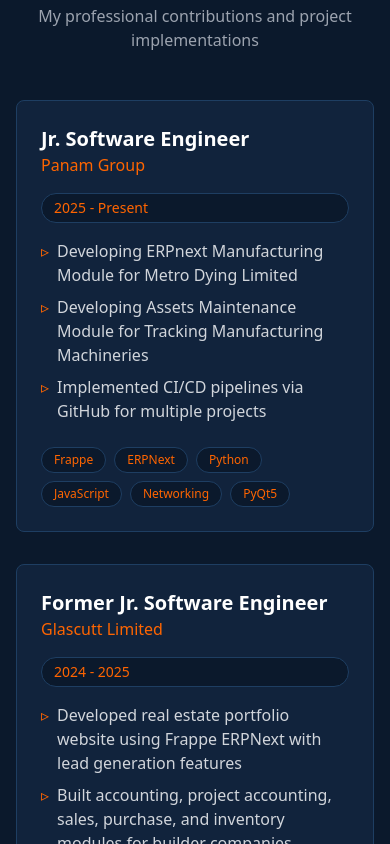
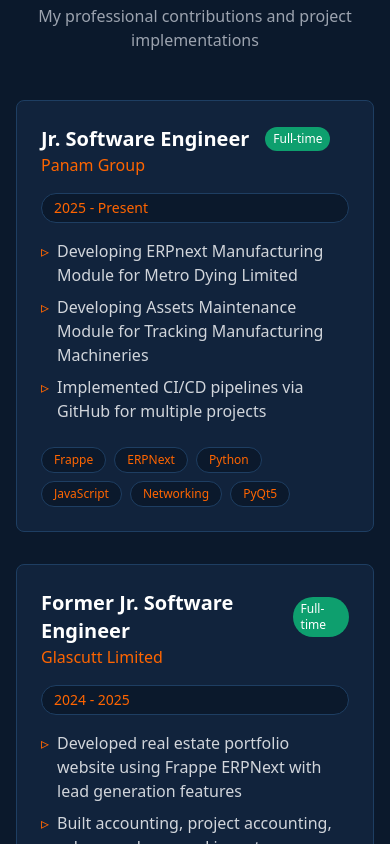
Before and after one commit to tanvirmahmud66/my-react-tailwind-app, a React (Vite) app: page / in a window 390 px wide. Shown: the part 2940-3784 px from the top of the page. Built offline with nearby package versions, Linux system fonts and the light colour scheme.

Commit message:
Update work experience and minor issues

```diff
--- a/src/components/Experience.jsx
+++ b/src/components/Experience.jsx
@@ -1,5 +1,5 @@
-import { motion } from 'framer-motion';
-import { experienceData } from '../data/Data';
+import { motion } from "framer-motion";
+import { experienceData } from "../data/Data";
 
 const Experience = () => {
   // Animation variants
@@ -9,9 +9,9 @@
       opacity: 1,
       transition: {
         staggerChildren: 0.1,
-        delayChildren: 0.2
-      }
-    }
+        delayChildren: 0.2,
+      },
+    },
   };
 
   const item = {
@@ -21,19 +21,19 @@
       opacity: 1,
       transition: {
         duration: 0.6,
-        ease: [0.16, 1, 0.3, 1]
-      }
-    }
+        ease: [0.16, 1, 0.3, 1],
+      },
+    },
   };
 
   const cardHover = {
     scale: 1.02,
-    boxShadow: "0 10px 25px -5px rgba(255, 101, 0, 0.1)"
+    boxShadow: "0 10px 25px -5px rgba(255, 101, 0, 0.1)",
   };
 
   const projectCardHover = {
     y: -5,
-    boxShadow: "0 8px 20px -5px rgba(255, 101, 0, 0.1)"
+    boxShadow: "0 8px 20px -5px rgba(255, 101, 0, 0.1)",
   };
 
   return (
@@ -51,7 +51,8 @@
             className="text-3xl md:text-4xl font-bold text-white"
             variants={item}
           >
-            {experienceData.title} <span className="text-[#FF6500]">Experience</span>
+            {experienceData.title}{" "}
+            <span className="text-[#FF6500]">Experience</span>
           </motion.h2>
           <motion.div
             className="w-20 h-1 bg-[#FF6500] mx-auto mt-4"
@@ -82,7 +83,15 @@
             >
               <div className="flex flex-col md:flex-row md:justify-between md:items-center gap-4 mb-4">
                 <div>
-                  <h3 className="text-xl font-bold text-white">{exp.role}</h3>
+                  <div className="flex items-center gap-4">
+                    <h3 className="text-xl font-bold text-white">{exp.role}</h3>
+                    <div
+                      className={`px-2 py-1 text-xs rounded-full bg-green-500 text-white`}
+                    >
+                      {exp.type}
+                    </div>
+                  </div>
+
                   <p className="text-[#FF6500]">{exp.company}</p>
                 </div>
                 <motion.span
@@ -116,7 +125,7 @@
                       custom={i}
                       whileHover={{
                         scale: 1.1,
-                        backgroundColor: "rgba(30, 62, 98, 0.8)"
+                        backgroundColor: "rgba(30, 62, 98, 0.8)",
                       }}
                     >
                       {tag}
@@ -140,7 +149,8 @@
                 className="text-xl font-semibold text-white mb-6 text-center"
                 variants={item}
               >
-                {experienceData.projects.title} <span className="text-[#FF6500]">Projects</span>
+                {experienceData.projects.title}{" "}
+                <span className="text-[#FF6500]">Projects</span>
               </motion.h3>
               <motion.div
                 className="grid grid-cols-1 md:grid-cols-2 gap-6"
@@ -154,8 +164,12 @@
                     custom={index}
                     whileHover={projectCardHover}
                   >
-                    <h4 className="text-lg font-bold text-white mb-2">{project.name}</h4>
-                    <p className="text-gray-300 text-sm mb-3">{project.description}</p>
+                    <h4 className="text-lg font-bold text-white mb-2">
+                      {project.name}
+                    </h4>
+                    <p className="text-gray-300 text-sm mb-3">
+                      {project.description}
+                    </p>
                     {project.tags?.length > 0 && (
                       <div className="flex flex-wrap gap-2">
                         {project.tags.map((tag, i) => (
@@ -164,7 +178,7 @@
                             className="px-2 py-1 bg-[#0B192C] text-[#FF6500] text-xs rounded-full border border-[#1E3E62]"
                             whileHover={{
                               scale: 1.1,
-                              backgroundColor: "rgba(30, 62, 98, 0.8)"
+                              backgroundColor: "rgba(30, 62, 98, 0.8)",
                             }}
                           >
                             {tag}
--- a/src/components/Hero.jsx
+++ b/src/components/Hero.jsx
@@ -121,13 +121,13 @@
                     >
                         <div className="relative group w-full max-w-md">
                             <motion.div
-                                className={`absolute -inset-1 bg-[${heroData.secondaryColor}] rounded-md blur opacity-75 group-hover:opacity-100 transition-all duration-300`}
+                                className={`absolute -inset-1 bg-[${heroData.secondaryColor}] rounded-md lg:rounded-full blur opacity-75 group-hover:opacity-100 transition-all duration-300`}
                                 whileHover={{ scale: 1.02 }}
                             />
                             <motion.img
                                 src={heroData.image.src}
                                 alt={heroData.image.alt}
-                                className={`relative w-full h-auto rounded-md border-2 border-[${heroData.secondaryColor}] object-cover shadow-lg transform transition-transform duration-500 group-hover:scale-[1.02]`}
+                                className={`relative w-full h-auto rounded-md lg:rounded-full border-2 border-[${heroData.secondaryColor}] object-cover shadow-lg transform transition-transform duration-500 group-hover:scale-[1.02]`}
                                 whileHover={{ scale: 1.02 }}
                             />
                         </div>
--- a/src/data/Data.jsx
+++ b/src/data/Data.jsx
@@ -138,6 +138,7 @@
       role: "Jr. Software Engineer",
       company: "Panam Group",
       duration: "2025 - Present",
+      type: "Full-time",
       description: [
         "Developing ERPnext Manufacturing Module for Metro Dying Limited",
         "Developing Assets Maintenance Module for Tracking Manufacturing Machineries",
@@ -149,6 +150,7 @@
       role: "Former Jr. Software Engineer",
       company: "Glascutt Limited",
       duration: "2024 - 2025",
+      type: "Full-time",
       description: [
         "Developed real estate portfolio website using Frappe ERPNext with lead generation features",
         "Built accounting, project accounting, sales, purchase, and inventory modules for builder companies",
@@ -200,7 +202,7 @@
 
 // src/data/skillsData.jsx
 export const skillsData = {
-  title: "Technical Skills",
+  title: "Technical",
   subtitle: "Technologies and tools I work with regularly",
   highlightColor: "#FF6500",
   secondaryColor: "#1E3E62",
@@ -320,7 +322,7 @@
 
 
 export const projectsData = {
-  title: "My Projects",
+  title: "My",
   subtitle: "Key projects developed during my tenure at Glascutt Limited",
   highlightColor: "#FF6500",
   secondaryColor: "#1E3E62",
@@ -336,7 +338,7 @@
         'Integrated with existing legacy systems',
         'Managed CI/CD with GitHub'
       ],
-      liveUrl: null,
+      liveUrl: 'https://eminent.glascutr.com',
       githubUrl: null,
       role: 'Full-stack Developer',
       duration: '3 months'
@@ -352,7 +354,7 @@
         'Implemented lead generation system',
         'Deployed on VPS with CI/CD via GitHub'
       ],
-      liveUrl: 'https://melody.glascutr.com',
+      liveUrl: 'https://melodyhousingagency.com/',
       githubUrl: null,
       role: 'Full-Stack Developer',
       duration: '3 months'
@@ -415,7 +417,7 @@
         'Custom Ecommerce ERP for Small Business',
         'Custom Admin Dashboard & Website',
       ],
-      liveUrl: null,
+      liveUrl: 'https://tanvir62.pythonanywhere.com/admin-panel/',
       githubUrl: null,
       role: 'Full-Stack Developer',
       duration: '6 months'
@@ -472,7 +474,7 @@
           description: 'Realbook accounting solution'
         }
       ],
-      liveUrl: null,
+      liveUrl: 'https://eminent.glascutr.com',
       githubUrl: null,
       role: 'Full-stack Developer',
       duration: '3 months',
@@ -521,7 +523,7 @@
           description: '"The system transformed our operations and gave us real-time visibility into our business."'
         }
       ],
-      liveUrl: 'https://melody.glascutr.com',
+      liveUrl: 'https://melodyhousingagency.com/',
       githubUrl: null,
       role: 'Full-stack Developer',
       duration: '3 months',
```
Also changed, not shown: 1 other file (tests, documents, lock files or other folders).
